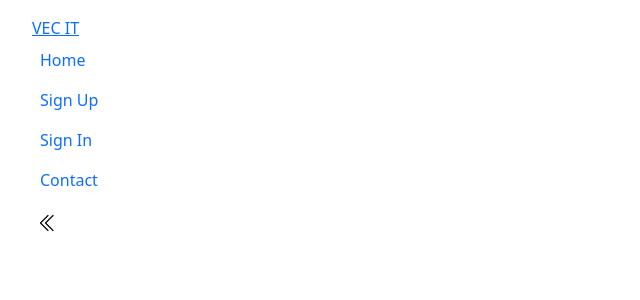
After one commit to vesteves33/task, a Flask app: template app/templates/header.html in a window 1280 px wide. The commit adds this page. Shown: the top 300 px of the page, without its empty margins (0-640 px from the left). Run offline with Flask 2, Linux system fonts and the light colour scheme; the template is opened without the code that fills it, so the values that code supplies are empty.

Commit message:
trabalhando em alguns html e seus layouts, futuras interaçao com os templates flask

```diff
--- a/app/routes/route.py
+++ b/app/routes/route.py
@@ -5,4 +5,4 @@ from app import app
 
 @app.route('/')
 def home():
-    return render_template('index.html')
+    return render_template('signup.html')
--- a/app/templates/bootstrap.html
+++ b/app/templates/bootstrap.html
@@ -6,7 +6,7 @@
     <title>Task Management</title>
 
     <link href="https://cdn.jsdelivr.net/npm/bootstrap@5.1.1/dist/css/bootstrap.min.css" rel="stylesheet" integrity="sha384-F3w7mX95PdgyTmZZMECAngseQB83DfGTowi0iMjiWaeVhAn4FJkqJByhZMI3AhiU" crossorigin="anonymous">
-
+    <link rel="stylesheet" href="https://cdn.jsdelivr.net/npm/bootstrap-icons@1.5.0/font/bootstrap-icons.css">
 </head>
 <body>
     {% block content %}
--- /dev/null
+++ b/app/templates/header.html
@@ -0,0 +1,40 @@
+{% extends "bootstrap.html" %}
+
+{% block content %}
+<header class="container-fluid m-2">
+    <nav class="navbar navbar-expand-md collapse show  bg-indigo pl-2" id="navbarToggleContent">
+        <div class="container-fluid flex-column align-items-start">
+            <a href="navbar-brand">VEC IT</a>
+
+
+            <ul class="navbar-nav flex-column nav-pills">
+                <li class="nav-item">
+                    <a class="nav-link" href="">Home</a>
+                </li>
+
+                <li class="nav-item">
+                    <a class="nav-link" href="">Sign Up</a>
+                </li>
+
+                <li class="nav-item">
+                    <a class="nav-link" href="">Sign In</a>
+                </li>
+
+                <li class="nav-item">
+                    <a class="nav-link" href="">Contact</a>
+                </li>
+
+            </ul>
+
+        </div>
+
+    </nav>
+
+    <button class=" navbar-toggler" type="button" data-bs-toggle="collapse" data-bs-target="#navbarToggleContent" aria-controls="navbarToggleContent" aria-expanded="false" aria-label="Toggle navigation">
+        <span class="navbar-toggler-icon"><i class="bi bi-chevron-double-left"></i></span>
+    </button>
+
+</header>
+
+
+{% endblock %}
```
Also changed, not shown: app/templates/signup.html (added, +28 -0 lines), 1 other file.
